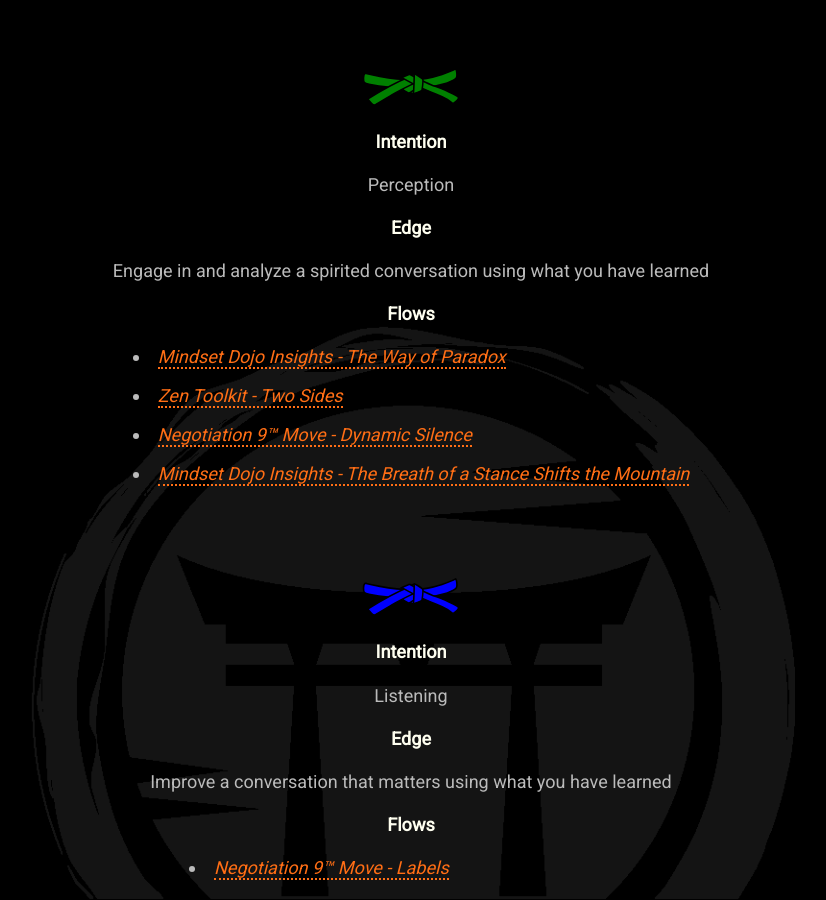
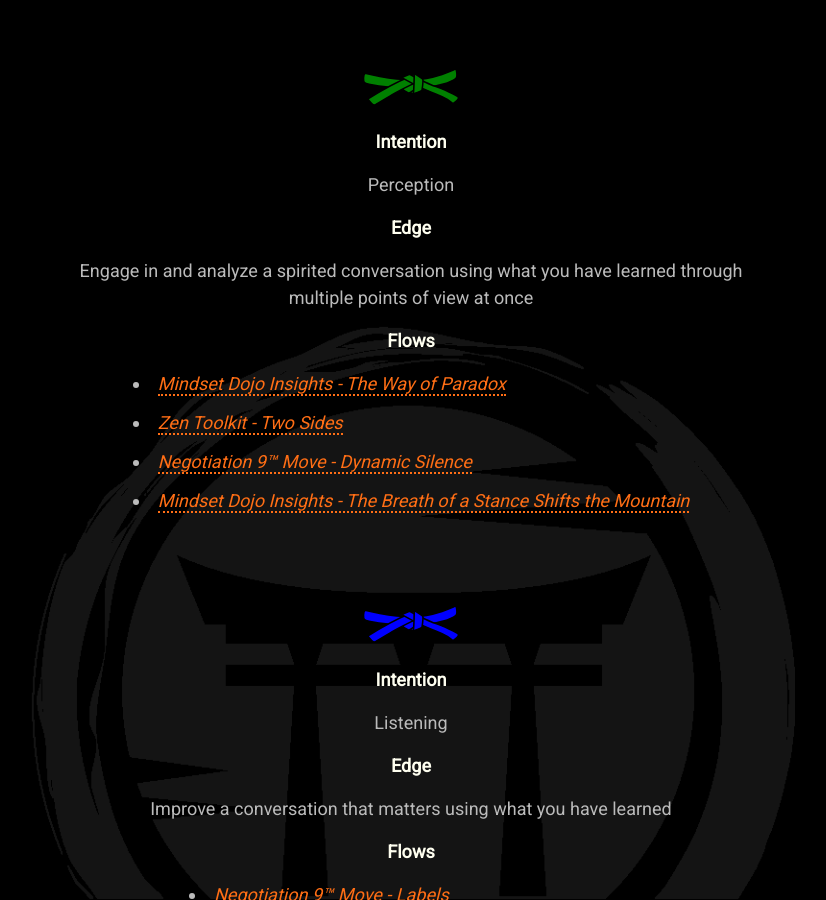
Before and after one commit to mindset-dojo/mindset-dojo.github.io, a Jekyll site: the page built from program.md, in a window 1280 px wide and 900 px high, scrolled down 2610 px. Shown: the whole window, without its empty margins (229-1055 px from the left). Built offline with Jekyll 4.4.1, drawn with Linux system fonts in a browser that asks for light colours; some web fonts are replaced.

Commit message:
feat(program): change edge challenge to focus on empathizing with multiple points of view through paradox.

```diff
--- a/_data/program.yaml
+++ b/_data/program.yaml
@@ -61,7 +61,7 @@ levels:
     label: 5th Kyu
     level: -5
     intention: Perception
-    edge: Engage in and analyze a spirited conversation using what you have learned
+    edge: Engage in and analyze a spirited conversation using what you have learned through multiple points of view at once
     flows:
       - label: Mindset Dojo Insights - The Way of Paradox
         url: https://medium.com/p/a816cdbe685e
```
